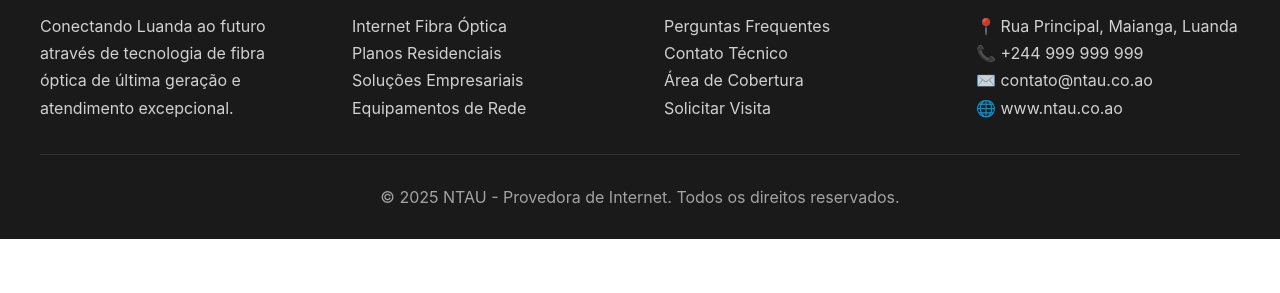
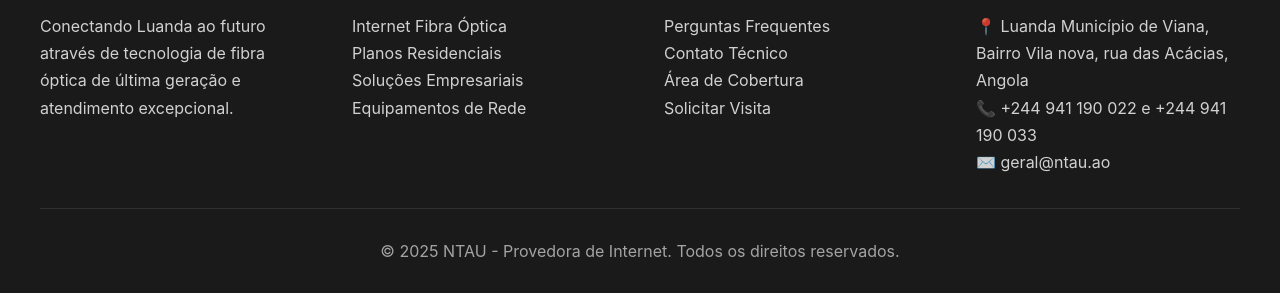
Before and after one commit to Gildo-Henriques/fibra, a plain HTML site: page index.html in a window 1280 px wide. Shown: the part 7960-8253 px from the top of the page. Before the commit the page ends 8199 px from the top, so only its background shows below. Drawn offline with Linux system fonts and the light colour scheme.

Commit message:
second y

```diff
--- a/index.html
+++ b/index.html
@@ -599,10 +599,10 @@ Link Mapas Google -8.913291089498026, 13.365029908728197
 
           <div class="footer-section">
             <h3>Contato</h3>
-            <p>📍 Rua Principal, Maianga, Luanda</p>
-            <p>📞 +244 999 999 999</p>
-            <p>✉️ contato@ntau.co.ao</p>
-            <p>🌐 www.ntau.co.ao</p>
+            <p>📍 Luanda Município de Viana, Bairro Vila nova, rua das Acácias, Angola</p>
+            <p>📞 +244 941 190 022 e
++244 941 190 033</p>
+            <p>✉️                 geral@ntau.ao </p>
           </div>
         </div>
 
```
